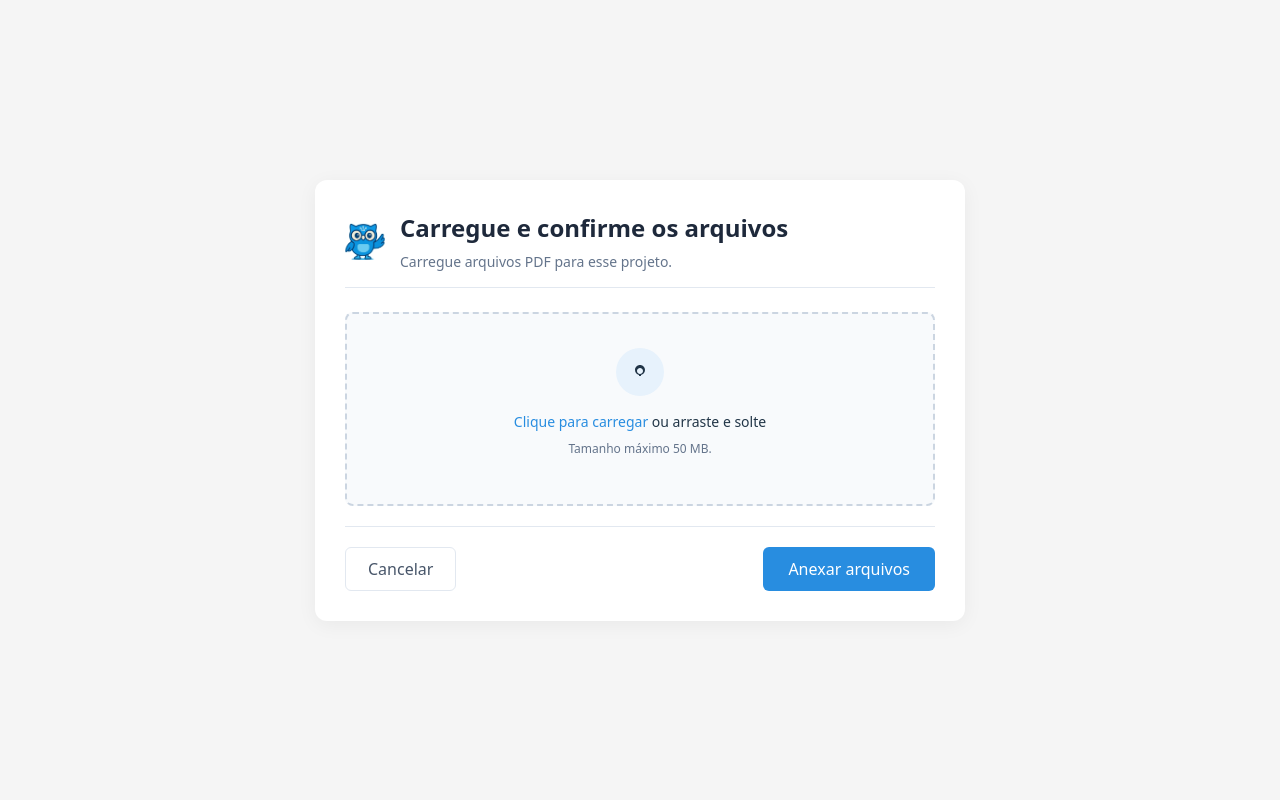
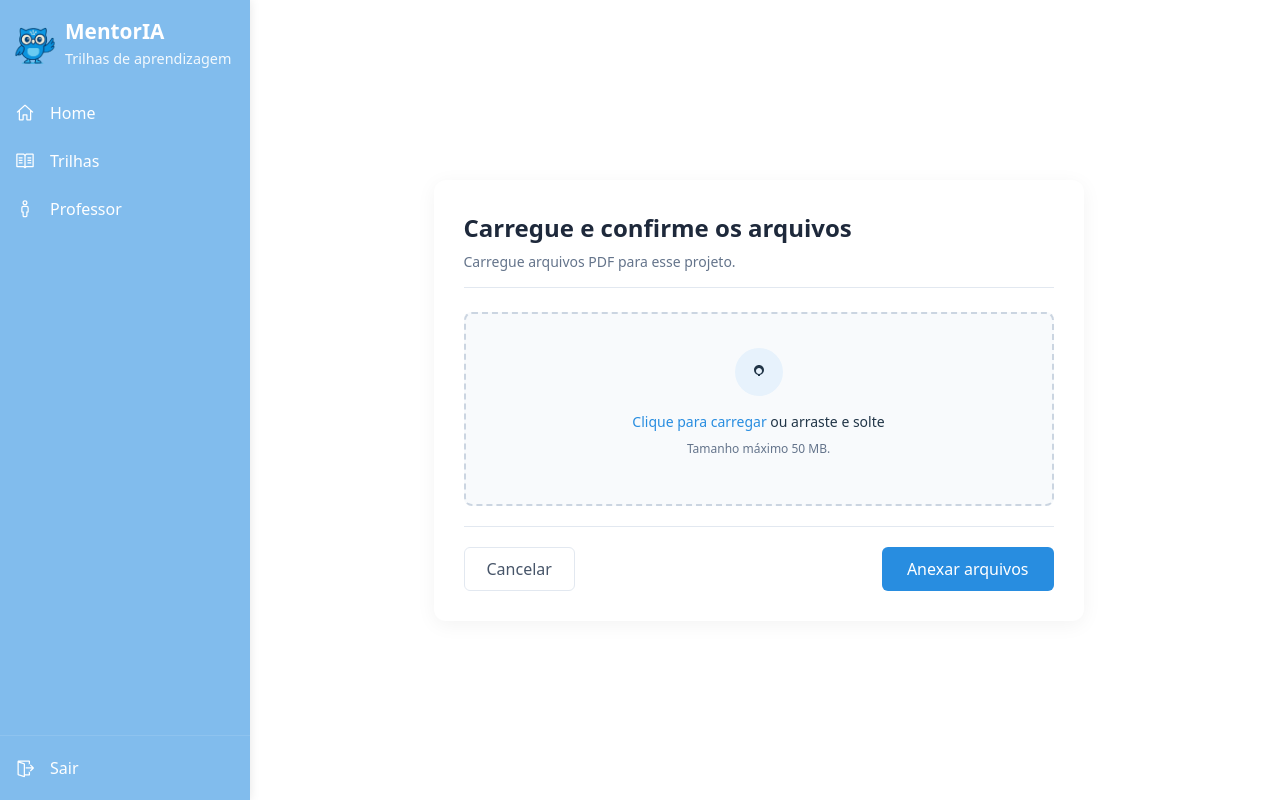
Before and after one commit to cwrricio/IA-EDU, a React (Vite) app in the folder app/: page /upload in a window 1280 px wide. Built offline with nearby package versions, Linux system fonts and the light colour scheme; sample sign-in values are in the browser's storage.

Commit message:
Side Bar correta

```diff
--- a/app/src/components/sidebar/Sidebar.jsx
+++ b/app/src/components/sidebar/Sidebar.jsx
@@ -30,8 +30,6 @@ const Sidebar = () => {
 
   return (
     <div className={`sidebar ${collapsed ? "collapsed" : ""}`}>
-
-
       <div className="sidebar-header">
         <div className="sidebar-logo-container">
           <img src="/mentor.svg" alt="MentorIA Logo" className="sidebar-logo" />
@@ -73,18 +71,13 @@ const Sidebar = () => {
             <VscPerson className="sidebar-icon" />
             {!collapsed && <span>Professor</span>}
           </li>
-
-          <li className="sidebar-menu-item logout" onClick={handleLogout}>
-            <VscSignOut className="sidebar-icon" />
-            {!collapsed && <span>Sair</span>}
-          </li>
         </ul>
       </nav>
 
       <div className="sidebar-footer">
-        <div className="sidebar-help">
-          <VscQuestion className="sidebar-icon" />
-          {!collapsed && <span>Ajuda</span>}
+        <div className="sidebar-help" onClick={handleLogout}>
+          <VscSignOut className="sidebar-icon" />
+          {!collapsed && <span>Sair</span>}
         </div>
       </div>
     </div>
--- a/app/src/components/upload/UploadHeader.jsx
+++ b/app/src/components/upload/UploadHeader.jsx
@@ -3,15 +3,13 @@ import "./styles/UploadHeader.css";
 const UploadHeader = () => {
   return (
     <div className="upload-header">
-      <div className="upload-header-top">
-        <img src="/mentor.svg" alt="MentorIA" className="upload-logo" />
         <div className="upload-title-container">
           <h2 className="upload-title">Carregue e confirme os arquivos</h2>
           <p className="upload-subtitle">
             Carregue arquivos PDF para esse projeto.
           </p>
         </div>
-      </div>
+
     </div>
   );
 };
--- a/app/src/pages/upload/index.jsx
+++ b/app/src/pages/upload/index.jsx
@@ -7,6 +7,7 @@ import ObjectivesComponent from '../../components/upload/ObjectivesComponent';
 import SyllabusComponent from '../../components/upload/SyllabusComponent';
 import ContentListComponent from '../../components/upload/ContentListComponent';
 import CompletionScreen from '../../components/upload/CompletionScreen';
+import Sidebar from '../../components/sidebar/Sidebar';
 import { toast } from "react-toastify";
 import "react-toastify/dist/ReactToastify.css";
 import api from '../../services/api';
@@ -379,6 +380,7 @@ const UploadPage = () => {
 
   return (
     <div className="upload-container">
+      <Sidebar />
       <div className="upload-card">
         {currentStep === 'upload' && (
           <>
--- a/app/src/pages/upload/upload.css
+++ b/app/src/pages/upload/upload.css
@@ -6,7 +6,8 @@
   min-height: 100vh;
   padding: 20px;
   box-sizing: border-box;
-  background-color: #f5f5f5;
+  background-color: #ffffff;
+  padding-left: 257px;
 }
 
 .upload-card {
@@ -109,7 +110,7 @@
   background-color: rgba(255, 255, 255, 0.1);
   border-radius: 6px;
   font-size: 14px;
-  color: #e0e0e0;
+  color: #6c6969;
   font-style: italic;
   max-width: 500px;
   text-align: center;
```
Also changed, not shown: 1 other file (tests, documents, lock files or other folders).
